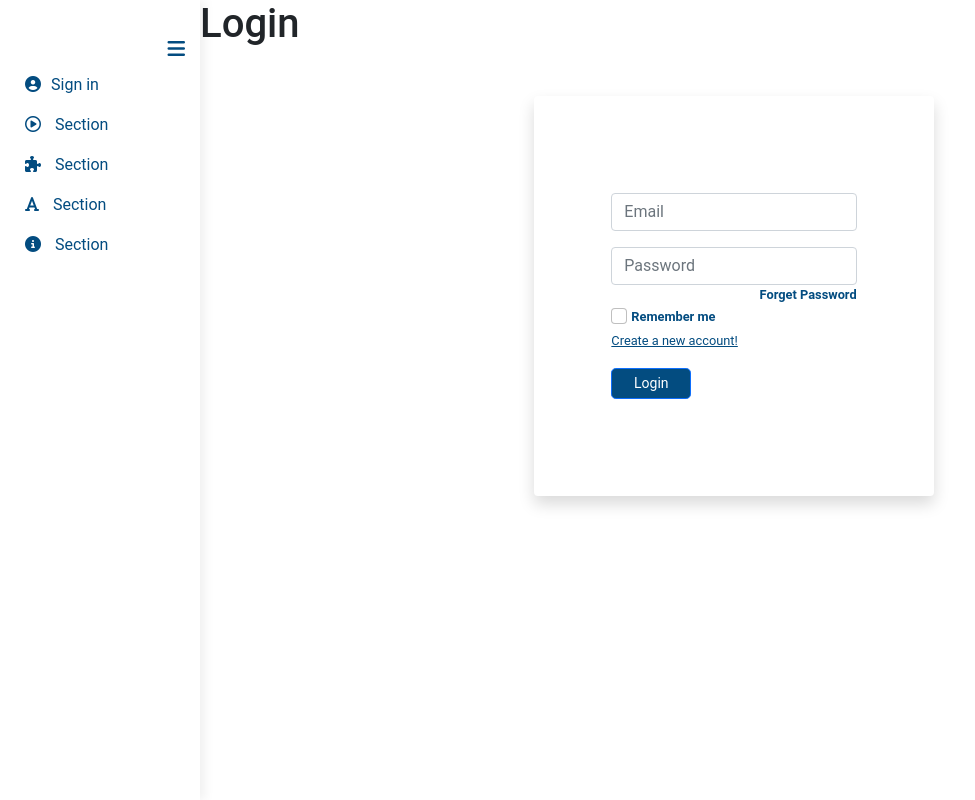
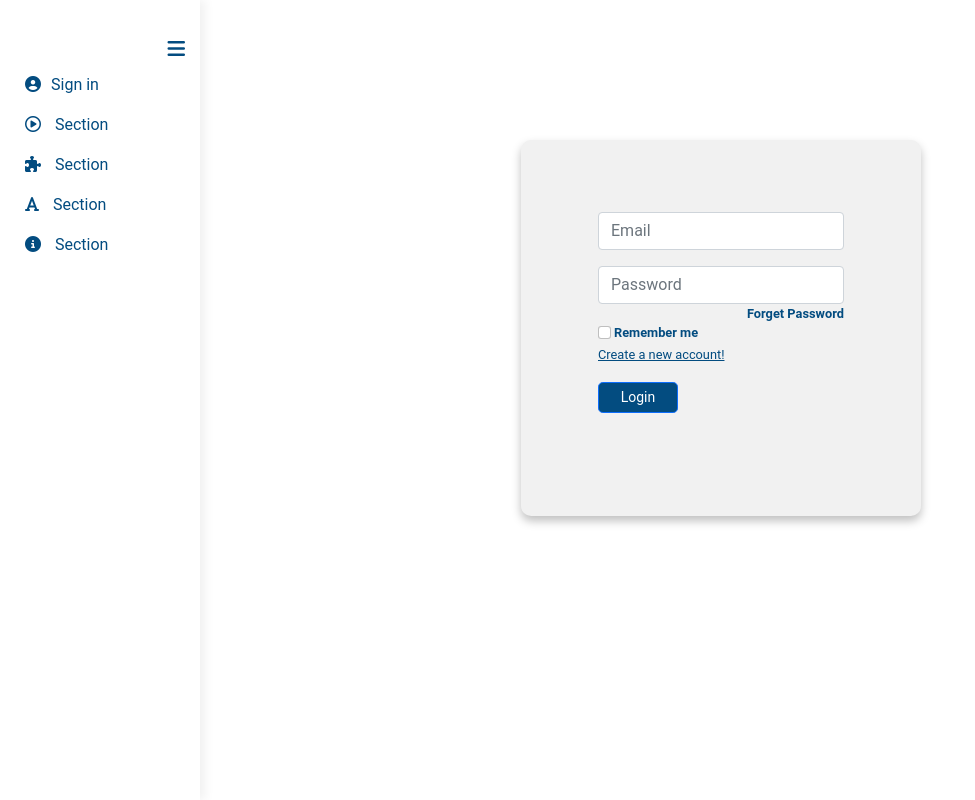
Before and after one commit to shamsurlm10/Q-Air, a Flask app: page /users/login in a window 1280 px wide. Shown: the whole page, without its empty margins (0-975 px from the left). Run offline with Flask 2, Linux system fonts and the light colour scheme; some libraries are stand-ins or nearby versions.

Commit message:
feat: Re-design login and registration html

```diff
--- a/qair/static/JS/base/base.js
+++ /dev/null
@@ -1,5 +0,0 @@
-(function(){
-    $('#msbo').on('click', function(){
-      $('body').toggleClass('msb-x');
-    });
-  }());
--- a/qair/static/style/base/base.css
+++ b/qair/static/style/base/base.css
@@ -42,9 +42,9 @@ body {
 }
 
 #page-content-wrapper {
-    /* width: 100%; */
+    width: 100%;
     position: absolute;
-    /* padding: 10px; */
+    padding: 10px;
 }
 
 #wrapper.toggled #page-content-wrapper {
@@ -117,7 +117,6 @@ body {
     #wrapper.toggled #sidebar-wrapper {
         width: 40px;
 
-
     }
 
 #wrapper.toggled span {
@@ -138,7 +137,6 @@ body {
         margin-right: 0;
     }
 }
-
 
 @media(max-width:414px) {
 
--- a/qair/static/style/users/log-reg.css
+++ b/qair/static/style/users/log-reg.css
@@ -9,3 +9,20 @@
     text-align: right;
     font-size: 0.8rem;
 }
+.card-l{
+    width:400px;
+    border:2px;
+    background-color:#f1f1f1;
+    box-shadow: 0px 5px 10px rgba(0, 0, 0, 0.25);
+    border-radius: 10px;
+    align-items: center;
+    min-height: 47vh;
+}
+.card-r{
+    width:400px;
+    border:2px;
+    background-color:#f1f1f1;
+    box-shadow: 0px 5px 10px rgba(0, 0, 0, 0.25);
+    border-radius: 10px;
+    align-items: center;
+}
--- a/qair/templates/users/login.html
+++ b/qair/templates/users/login.html
@@ -6,16 +6,16 @@
 {% endblock %}
 
 {% block content %}
-<div>
-    <div ><h1>Login</h1></div>
-    <div class="mt-5 container shadow p-3 mb-5 bg-white rounded d-flex align-items-center"
-        style="height: 400px; width:400px; border: 2px;">
-        <div class="col-md-8 offset-md-2">
+<div class="container form-brand mt-5">
+    <div class="row">
+        <div class="col-xl-6 offset-xl-3 col-md-8 offset-md-2 p-5">
+            <div class="mt-4">
+                <div class="card card-l card-body shadow-card p-4">
                     <form method="POST">
                         {{ form.hidden_tag() }}
-                <div class="mb-3">
+                        <div class="mb-3 mt-5">
                             {% if form.email.errors%}
-                    {{ form.email(class="form-control input-box is-invalid", id="email") }}
+                            {{ form.email(class="form-control input-box is-invalid ", id="email") }}
                             <div class="invalid-feeedback">
                                 {% for error in form.email.errors %}
                                 <span>{{ error }}</span>
@@ -41,13 +41,9 @@
                             <strong>Forget Password</strong>
                         </div>
 
-                <div>
+                        <div class="log-reg-text text-start">
                             {{ form.remember_me(class="form-check-input") }}
-                    <span class="log-reg-text">
-                         <strong>Remember me</strong>
-                    </span>
-
-
+                                <strong class="align-self-center">Remember me</strong>
                         </div>
                         <div>
                             <a href="{{url_for('users.register_user')}}" class="link-dark log-reg-text">Create a new
@@ -60,4 +56,6 @@
                 </div>
             </div>
         </div>
+    </div>
+</div>
 {% endblock %}
--- a/qair/users/forms.py
+++ b/qair/users/forms.py
@@ -10,7 +10,7 @@ class RegisterForm(FlaskForm):
         DataRequired(), Length(min=4, max=150)
     ], render_kw={"placeholder": "Email"})
 
-    passport = IntegerField("Passport", validators=[
+    passport = StringField("Passport", validators=[
         DataRequired()], render_kw={"placeholder": "Passport Number"})
 
     full_name = StringField("Full Name", validators=[
```
Also changed, not shown: qair/templates/users/register.html (+10 -6 lines). Lines whose indentation alone changed are shown as unchanged.
